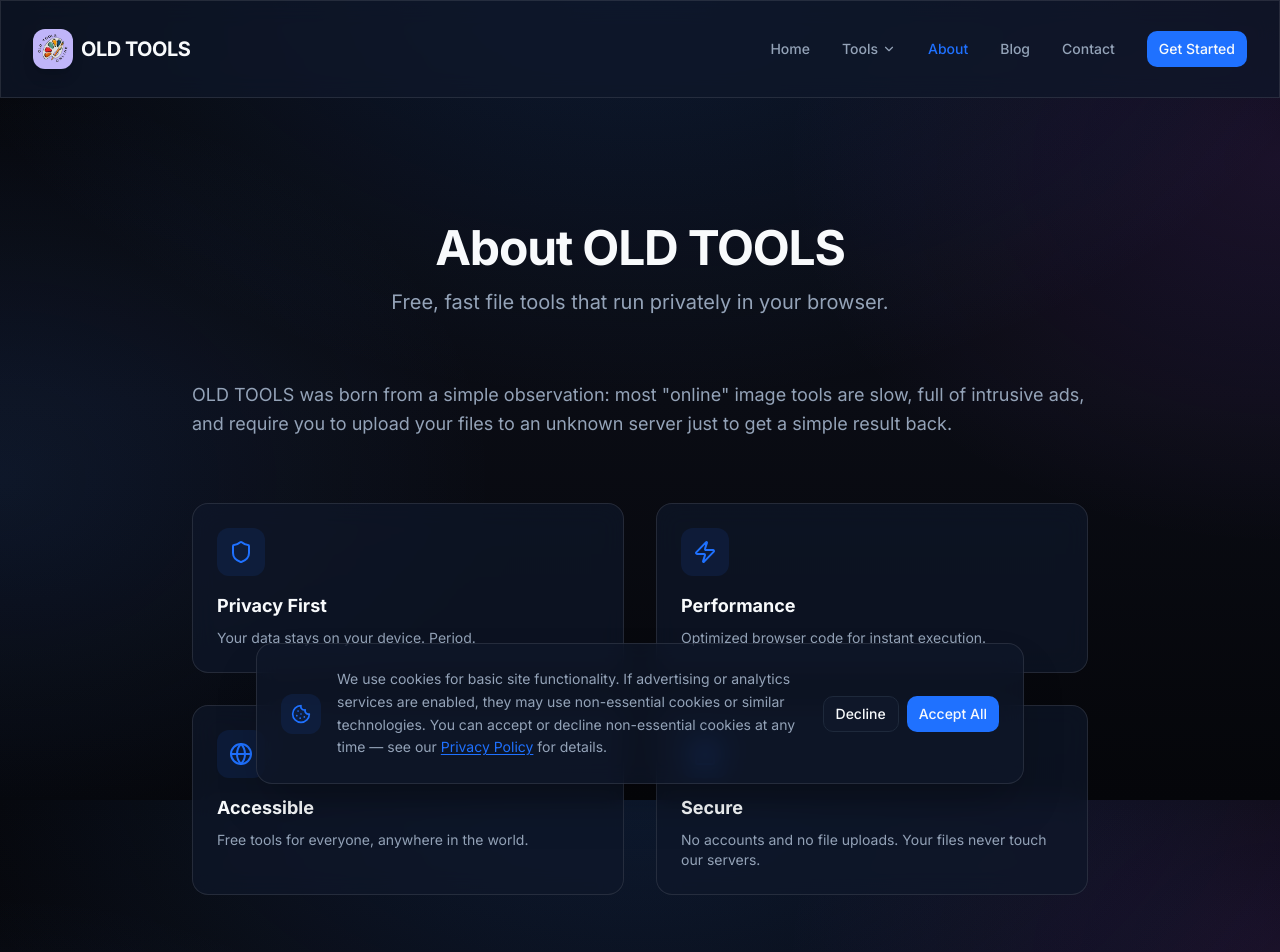
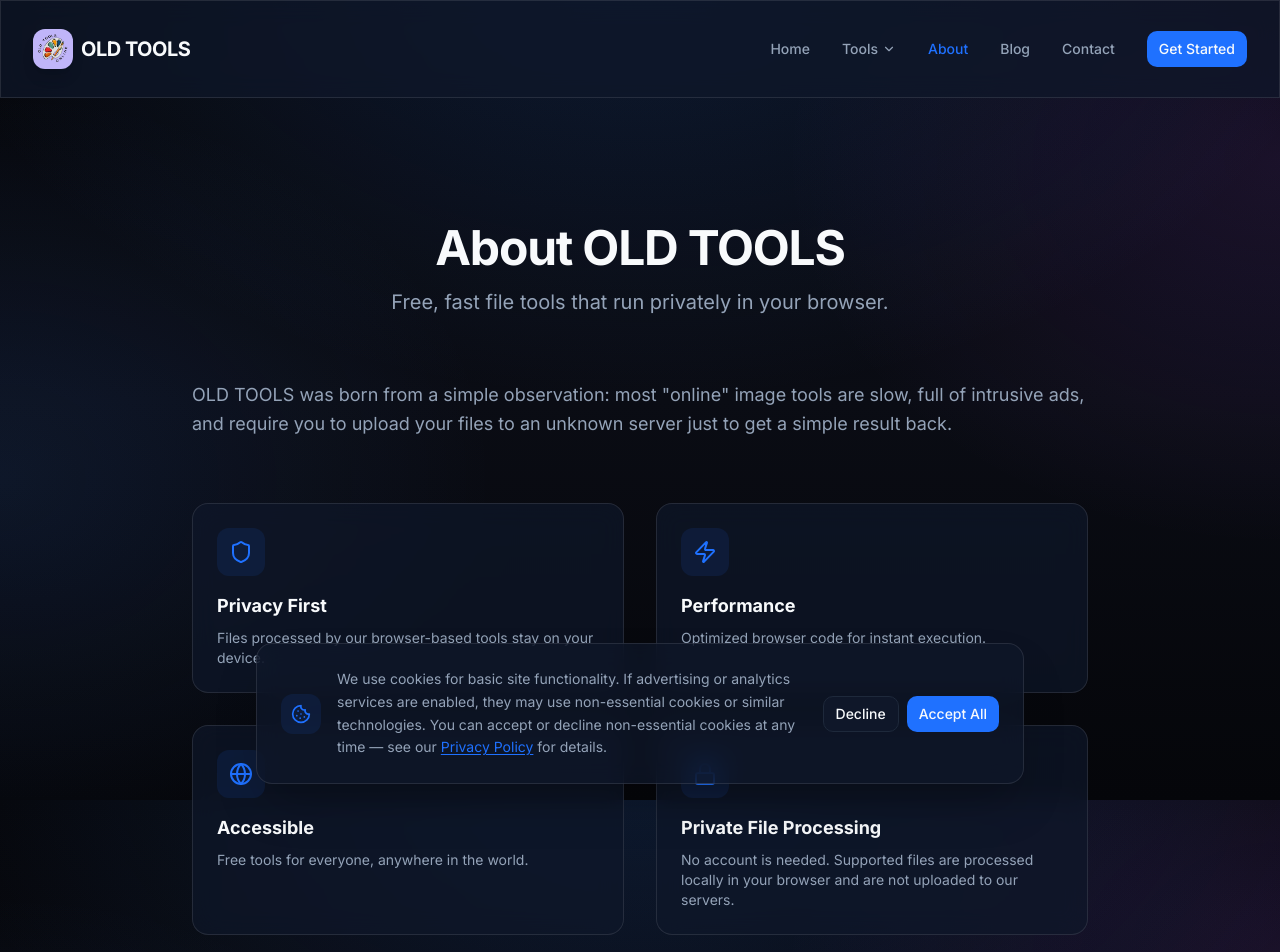
Before and after one commit to surajkumar122024-star/ok01, a Next.js app: page /about in a window 1280 px wide. Shown: the top 952 px of the page. Built offline with nearby package versions, Linux system fonts and the light colour scheme.

Commit message:
Clarify privacy claims on About page

```diff
--- a/src/app/about/page.tsx
+++ b/src/app/about/page.tsx
@@ -29,10 +29,10 @@ export default function AboutPage() {
         {/* Feature grid */}
         <div className="grid grid-cols-1 md:grid-cols-2 gap-8 my-12 not-prose">
           {[
-            { icon: Shield, title: "Privacy First", text: "Your data stays on your device. Period." },
+            { icon: Shield, title: "Privacy First", text: "Files processed by our browser-based tools stay on your device." },
             { icon: Zap, title: "Performance", text: "Optimized browser code for instant execution." },
             { icon: Globe, title: "Accessible", text: "Free tools for everyone, anywhere in the world." },
-            { icon: Lock, title: "Secure", text: "No accounts and no file uploads. Your files never touch our servers." }
+            { icon: Lock, title: "Private File Processing", text: "No account is needed. Supported files are processed locally in your browser and are not uploaded to our servers." }
           ].map((item, idx) => (
             <div key={idx} className="p-6 glass rounded-2xl border">
               <div className="w-12 h-12 bg-primary/10 rounded-xl flex items-center justify-center text-primary mb-4">
```
